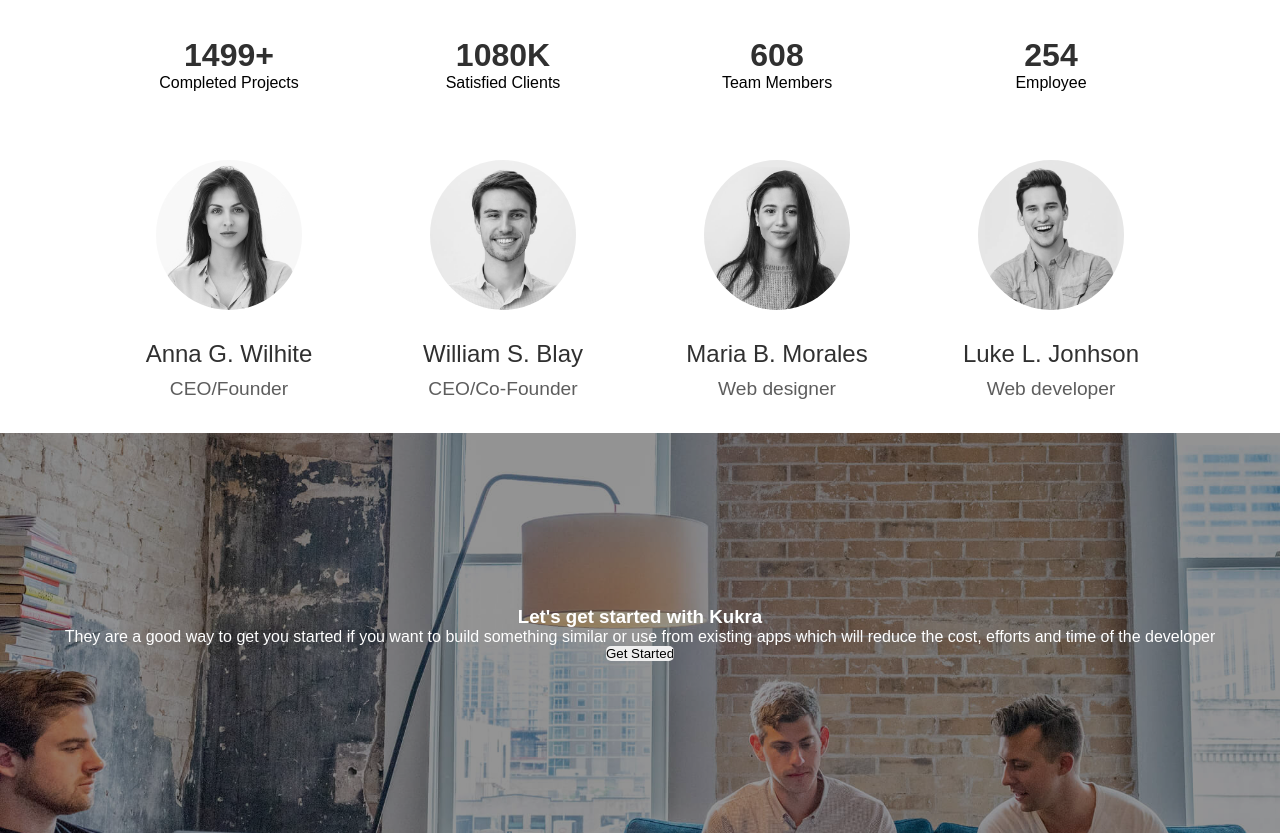
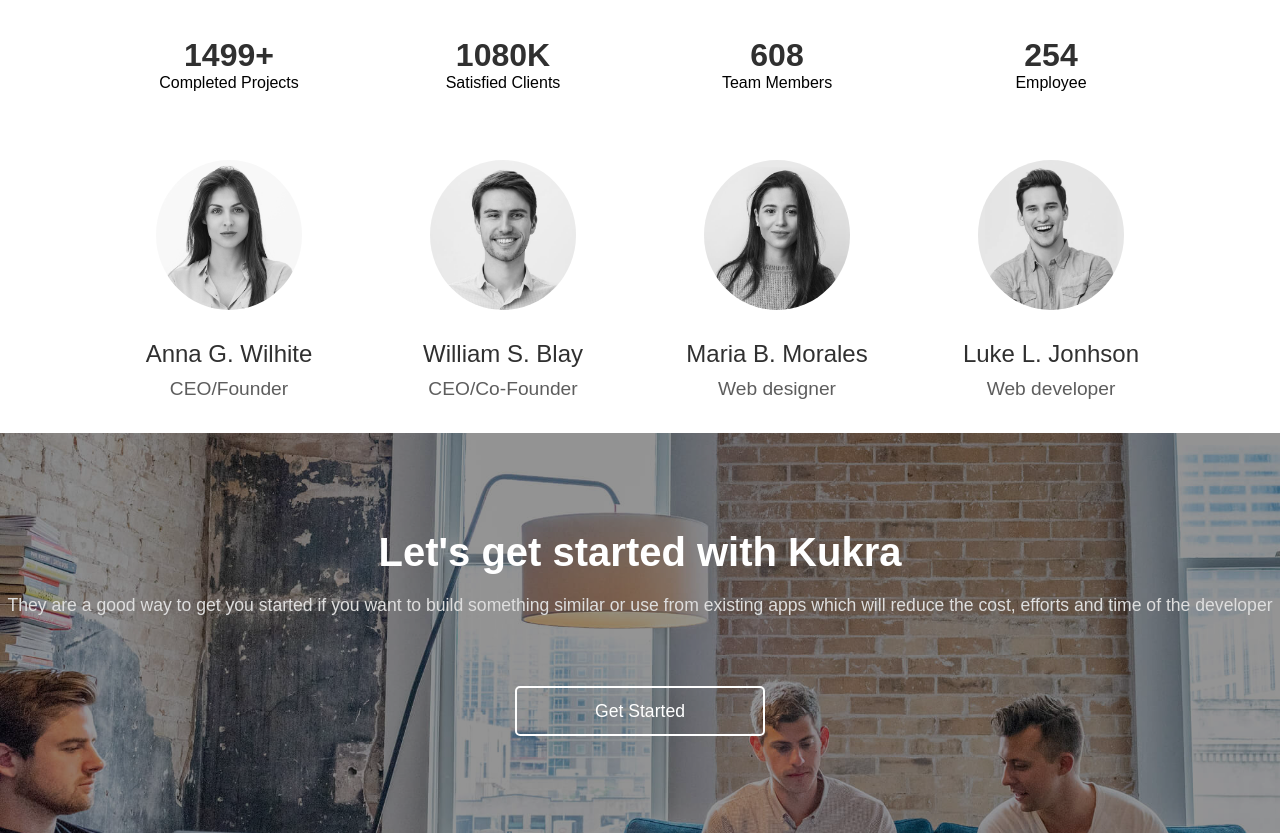
Before and after one commit to CN-Works/Kucra-Landing-Page, a plain HTML site: page index.html in a window 1280 px wide. Shown: the part 2767-3600 px from the top of the page. Drawn offline with Linux system fonts and the light colour scheme.

Commit message:
Style : button and text design

```diff
--- a/style.css
+++ b/style.css
@@ -364,17 +364,28 @@
     flex-direction: column;
     align-items: center;
     justify-content: center;
+    gap: 20px;
 }
 
 .parallax-title {
     color : #ffffff;
+    font-size: 2.5rem;
 }
 
 .parallax-subtext {
-    color : #ffffff;
+    color : #dedede;
+    font-size: 1.1rem;
+    font-weight: 200;
 }
 
 .parallax-button {
+    margin-top: 50px;
+    border-radius: 5px;
+    height: 50px;
+    width: 250px;
     border: none;
-    border-radius: 5px;
+    background: none;
+    color: #ffffff;
+    font-size: 1.1rem;
+    border: 2px solid #ffffff;
 }
```
